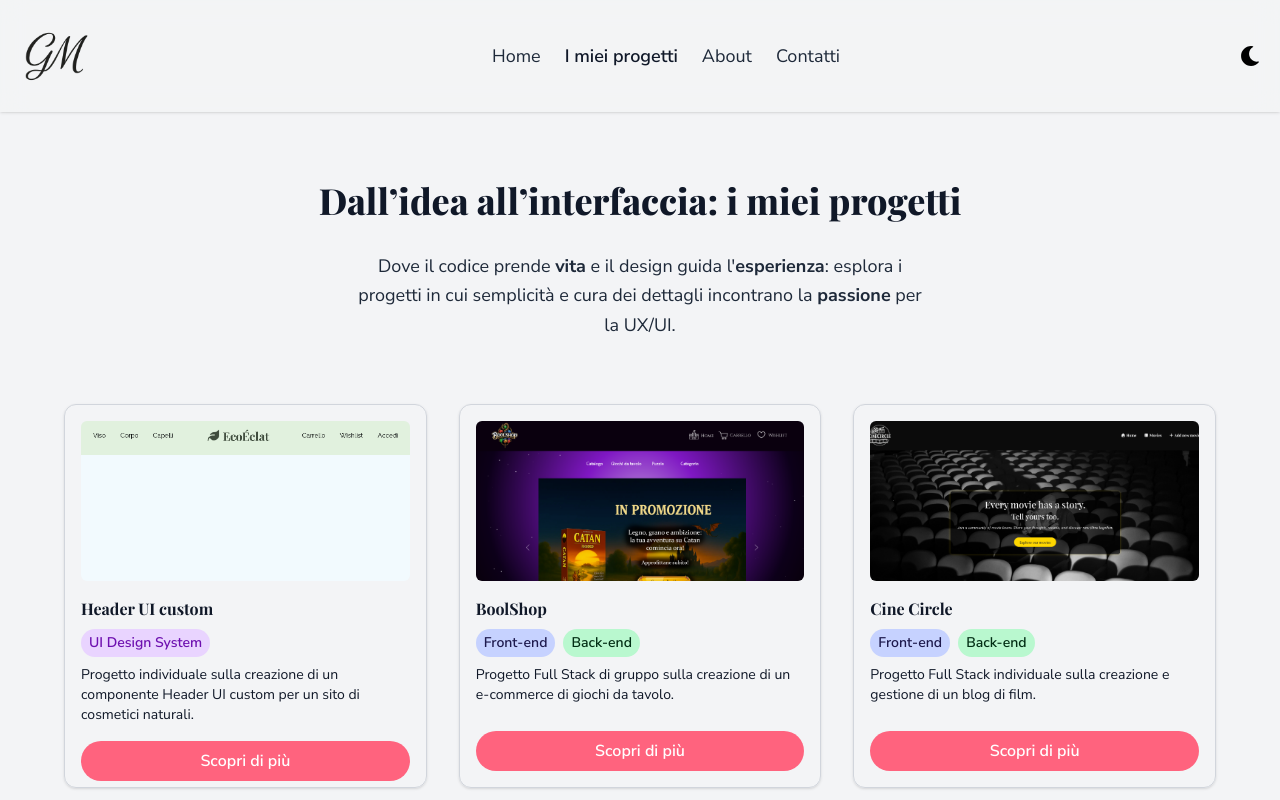
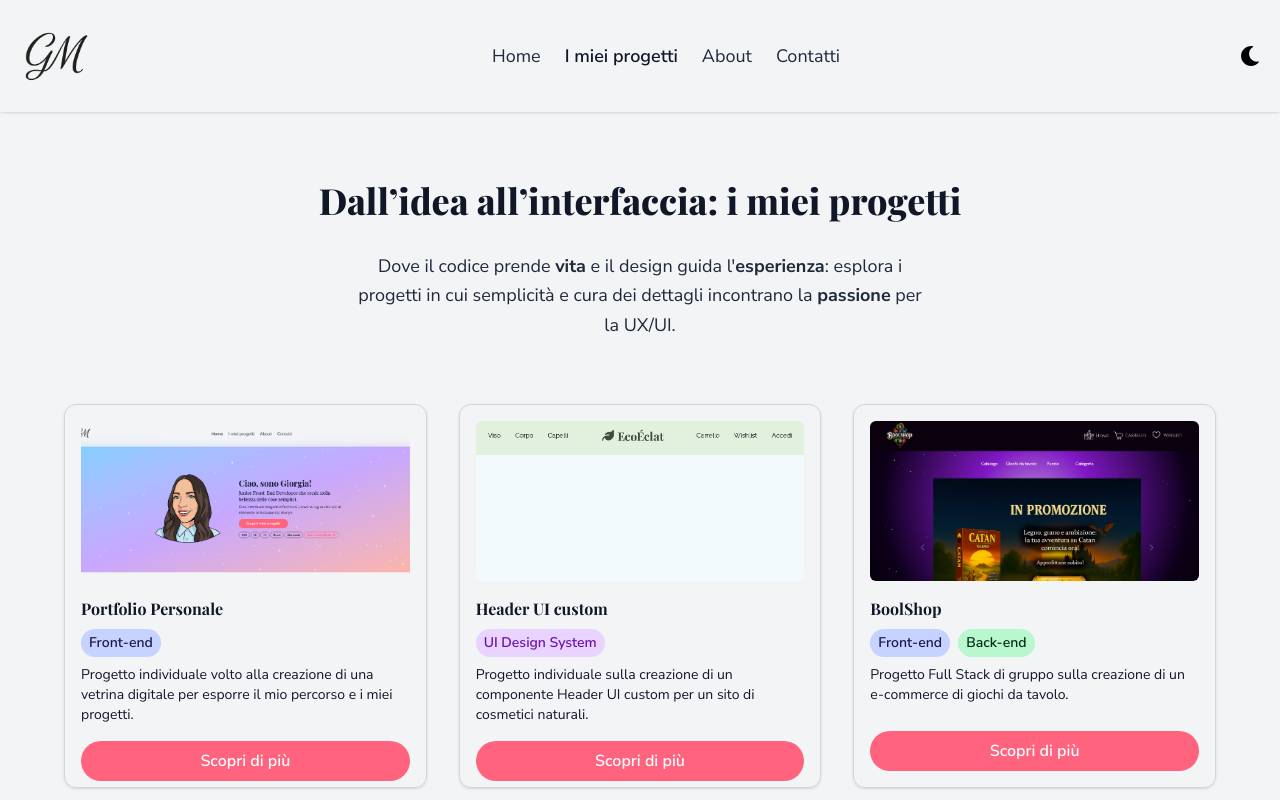
Before and after one commit to giorgiameffe/giorgiameffe-portfolio, a React (Vite) app: page /projects in a window 1280 px wide. Shown: the top 800 px of the page. Built offline with nearby package versions, Linux system fonts and the light colour scheme; a web font is replaced by a local one.

Commit message:
feat: add portfolio project and import portfolio preview img

```diff
--- a/src/data/projectsData.ts
+++ b/src/data/projectsData.ts
@@ -20,6 +20,19 @@ export interface Project {
 
 const projects: Project[] = [
 
+    {
+        slug: "portfolio-personale",
+        title: "Portfolio Personale",
+        description: "Progetto individuale volto alla creazione di una vetrina digitale per esporre il mio percorso e i miei progetti.",
+        image: "/images/projects/portfolio-project/portfolio-hero.png",
+        featured: true,
+        categories: [
+            {
+                name: "Front-end",
+                color: "bg-indigo-200 text-indigo-950 dark:bg-indigo-950 dark:text-indigo-200"
+            }
+        ]
+    },
     {
         slug: "header-ui-custom",
         title: "Header UI custom",
```
Also changed, not shown: public/images/projects/portfolio-project/portfolio-hero.png (added).
